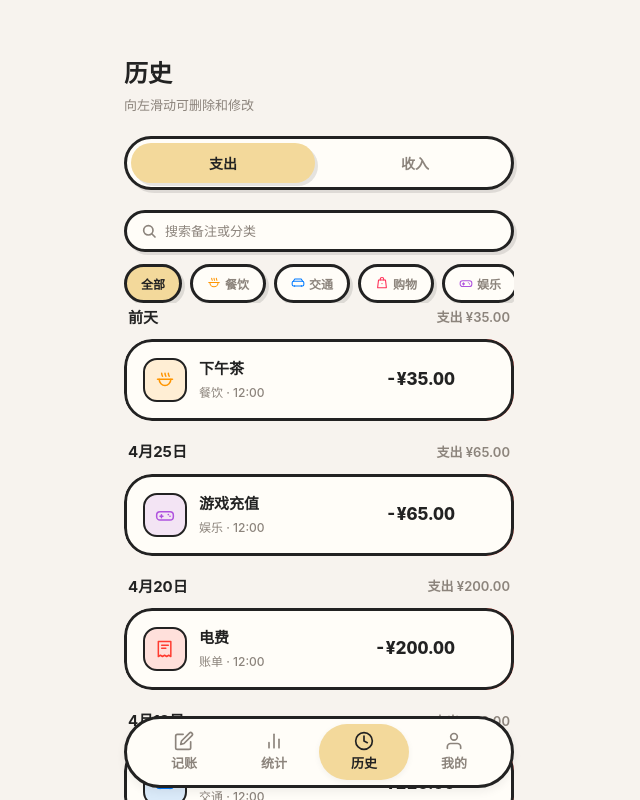
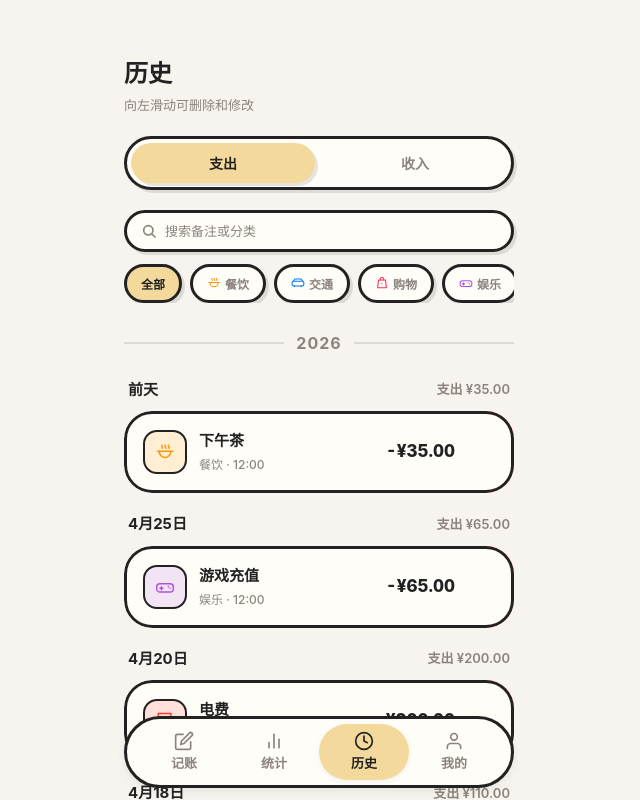
Before and after one commit to wuziwei23/Tally, a React (Vite) app: page /history in a window 1280 px wide. Shown: the top 800 px of the page, without its empty margins (321-961 px from the left). Built offline with nearby package versions, Linux system fonts and the light colour scheme.

Commit message:
历史界面优化

```diff
--- a/src/pages/HistoryPage.css
+++ b/src/pages/HistoryPage.css
@@ -121,6 +121,33 @@
   color: var(--text-dark);
 }
 
+/* Year Section */
+.hist__year + .hist__year {
+  margin-top: 8px;
+}
+
+.hist__year-label {
+  display: flex;
+  align-items: center;
+  gap: 12px;
+  padding: 24px 0;
+}
+
+.hist__year-line {
+  flex: 1;
+  height: 0;
+  border-top: 2px solid var(--border);
+  opacity: 0.12;
+}
+
+.hist__year-text {
+  font-size: 16px;
+  font-weight: 700;
+  color: var(--text-gray);
+  flex-shrink: 0;
+  letter-spacing: 1px;
+}
+
 /* Empty */
 .hist__empty {
   background: var(--bg-card);
--- a/src/pages/HistoryPage.jsx
+++ b/src/pages/HistoryPage.jsx
@@ -31,24 +31,49 @@ export default function HistoryPage() {
 
   const grouped = useMemo(() => {
     const kw = filters.keyword.trim().toLowerCase();
+    const kwNorm = kw.replace(/[年\-\/]/g, '').replace(/月$/, '');
+
     const filtered = transactions.filter(t => {
       if (t.type !== filters.type) return false;
       if (filters.category !== 'all' && t.categoryId !== filters.category) return false;
       if (kw) {
         const catName = getCategoryById(t.categoryId).name;
         const note = t.note || '';
-        if (!note.toLowerCase().includes(kw) && !catName.toLowerCase().includes(kw)) return false;
+        const textHit = note.toLowerCase().includes(kw) || catName.toLowerCase().includes(kw);
+        if (!textHit) {
+          const d = t.date;
+          const [y, m] = d.split('-');
+          const dateHit =
+            d.includes(kwNorm) ||
+            y === kwNorm ||
+            (kwNorm.length === 6 && y + m === kwNorm) ||
+            (/^\d{1,2}$/.test(kwNorm) && parseInt(kwNorm, 10) === parseInt(m, 10));
+          if (!dateHit) return false;
+        }
       }
       return true;
     });
-    const map = {};
+
+    const dateMap = {};
     for (const t of filtered) {
-      if (!map[t.date]) map[t.date] = [];
-      map[t.date].push(t);
+      if (!dateMap[t.date]) dateMap[t.date] = [];
+      dateMap[t.date].push(t);
     }
-    return Object.entries(map)
+    const sorted = Object.entries(dateMap)
       .sort(([a], [b]) => b.localeCompare(a))
       .map(([date, txns]) => ({ date, txns }));
+
+    const years = [];
+    for (const section of sorted) {
+      const year = section.date.slice(0, 4);
+      const last = years[years.length - 1];
+      if (last && last.year === year) {
+        last.sections.push(section);
+      } else {
+        years.push({ year, sections: [section] });
+      }
+    }
+    return years;
   }, [transactions, filters]);
 
   function handleTypeChange(newType) {
@@ -138,7 +163,14 @@ export default function HistoryPage() {
             </p>
           </div>
         ) : (
-          grouped.map(({ date, txns }) => (
+          grouped.map(({ year, sections }) => (
+            <div key={year} className="hist__year">
+              <div className="hist__year-label">
+                <span className="hist__year-line" />
+                <span className="hist__year-text">{year}</span>
+                <span className="hist__year-line" />
+              </div>
+              {sections.map(({ date, txns }) => (
                 <HistorySection
                   key={date}
                   date={date}
@@ -147,6 +179,8 @@ export default function HistoryPage() {
                   onDelete={handleRequestDelete}
                   onEdit={handleEdit}
                 />
+              ))}
+            </div>
           ))
         )}
 
```
Lines whose indentation alone changed are shown as unchanged.
